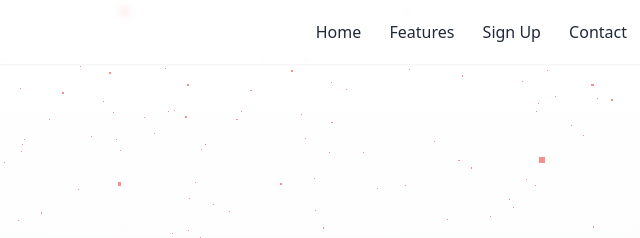
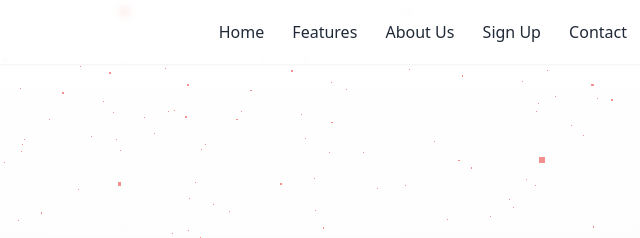
Before and after one commit to KhalidSwaleh001/BREIK, a plain HTML site: page index.html in a window 1280 px wide. Shown: the top 238 px of the page, 637-1277 px from the left. Drawn offline with nearby package versions, Linux system fonts and the light colour scheme.

Commit message:
changes made in about us

```diff
--- a/index.html
+++ b/index.html
@@ -17,6 +17,7 @@
             <div class="space-x-6">
                 <a href="#home" class="hover:text-red-600 transition-colors">Home</a>
                 <a href="#features" class="hover:text-red-600 transition-colors">Features</a>
+                <a href="#home" class="hover:text-red-600 transition-colors">About Us</a>
                 <a href="#signup" class="hover:text-red-600 transition-colors">Sign Up</a>
                 <a href="#contact" class="hover:text-red-600 transition-colors">Contact</a>
             </div>
```
